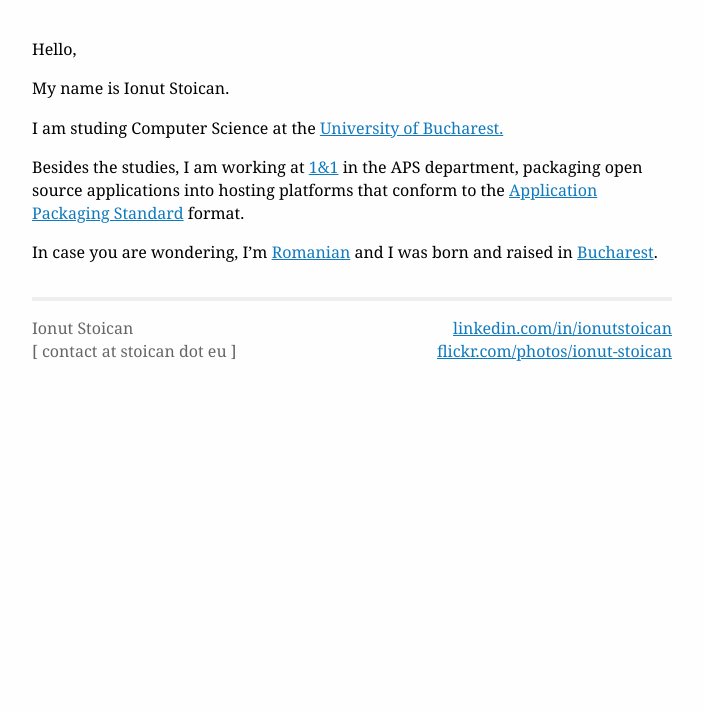
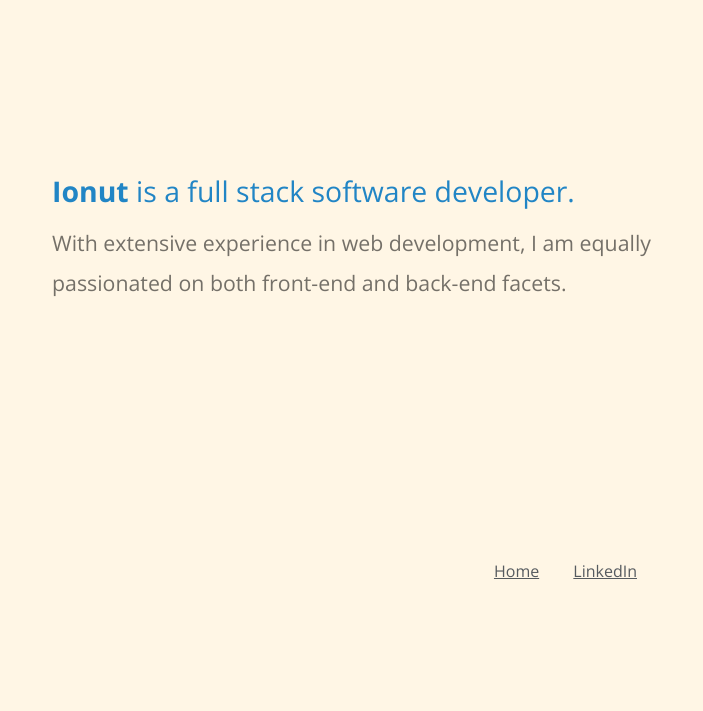
Before and after one commit to istoican/istoican.github.com, a plain HTML site: page index.html in a window 1280 px wide. Shown: the part 89-800 px from the top of the page, without its empty margins (288-991 px from the left). Drawn offline with nearby package versions, Linux system fonts and the light colour scheme.

Commit message:
Small redesign

```diff
--- a/index.html
+++ b/index.html
@@ -1,13 +1,11 @@
 <!DOCTYPE html>
 <html dir="ltr" lang="en-US">
     <head>
-        <meta charset="UTF-8" />
         <title>Ionut Stoican</title>
-        <link rel="profile" href="http://gmpg.org/xfn/11" />
-        <link rel="stylesheet" type="text/css" media="all" href="style.css" />
-        <link rel='index' title='Ionut Stoican' href='http://stoican.eu' />
+		<meta charset="utf-8" />
+		<meta http-equiv="X-UA-Compatible" content="IE=edge">
+		<meta name="viewport" content="width=device-width, initial-scale=1">
         <meta name="keywords" content="Ionut Stoican" />
-        <link rel="canonical" href="http://stoican.eu/" />
 
         <script type="text/javascript">
 			  var _gaq = _gaq || [];
@@ -20,37 +18,102 @@
 				var s = document.getElementsByTagName('script')[0]; s.parentNode.insertBefore(ga, s);
 			  })();
         </script>
-        <link rel="openid.server"   href="http://www.myopenid.com/server" />
-        <link rel="openid.delegate" href="http://ionut.stoican.myopenid.com/" />
-        <meta http-equiv="X-XRDS-Location" content="http://www.myopenid.com/xrds?username=ionut.stoican.myopenid.com" />
+
+		<link href='http://fonts.googleapis.com/css?family=Open+Sans:300,400,600,700' rel='stylesheet' type='text/css'>
+
+        <style>
+			body {
+				font-family: 'Open Sans', sans-serif;
+    			line-height: 1.5rem;
+			    font-size: 1rem;
+			    color: #000000;
+				background-color: #FFF6E5;
+			    margin: 0;
+			}
+			a {
+				color: #2185C5;
+				opacity: 1;
+			}
+			.container {
+				width: 90%;
+				max-width: 600px;
+				margin: 4em auto;
+			}
+			.container::after {
+				clear: both;
+				content: "";
+				display: block;
+			}
+			.hero {
+				margin: 0;
+				color: #2185C5;
+				line-height: 3rem;
+				font-weight: normal;
+				font-size: 1.777rem;
+			}
+			.bio {
+				font-size: 1.333rem;
+				font-weight: normal;
+				line-height: 2.5rem;
+				opacity: .54;
+				margin-top: 0.5rem;
+			}
+			.featured {
+				font-size: 1rem;
+				font-weight: normal;
+				line-height: 1.25rem;
+				opacity: .87;
+			}
+			.footer {
+				margin-top: 4rem;
+				text-align: right;
+			}
+			.footer__link {
+				color: #3E454C;
+				display: inline-block;
+				padding: 0 15px 0 15px;
+				font-size: 1rem;
+				opacity: .87;
+			}
+			@media (min-height: 800px) {
+				.container, .footer {
+					margin-top: 16rem;
+				}
+			}
+		</style>
     </head>
+
     <body>
-        <div id="wrapper">
-            <h1>Ionut Stoican</h1>
-            <p>Hello,</p>
-            <p></p>
-            <p>My name is Ionut Stoican.</p>
-            <p>I am studing Computer Science at the <a href="http://www.pub.ro/">University of Bucharest.</a></p>
-            <p>Besides the studies, I am working at <a href="http://www.1and1.com">1&#038;1</a> in the APS department, packaging open source applications into hosting platforms that conform to the <a href="http://www.apsstandard.com/">Application Packaging Standard</a> format.</p>
-            <p>In case you are wondering, I’m <a href="http://en.wikipedia.org/wiki/Romania">Romanian</a> and I was born and raised in <a href="http://en.wikipedia.org/wiki/Bucharest">Bucharest</a>.</p>
-            <div id="footer">
-                <div class="left">
-                    <p>
-                        Ionut Stoican
-                        <br/>
-                        [ contact at stoican dot eu ]
-                    </p>
-                </div>
-                <div class="right">
-                    <p>
-                        <a href="http://ro.linkedin.com/in/ionutstoican" >linkedin.com/in/ionutstoican</a>
-                        <br/>
-                        <a href="http://flickr.com/photos/ionut-stoican">flickr.com/photos/ionut-stoican</a>
-                        <!--<a href="http://www.flickr.com/photos/ionut-stoican/">Flickr</a>-->
-                    </p>
-                </div>
+        <div class="container">
+			<!--
+				<div class="header">
+            	<h1 class="header__title">Ionut Stoican</h1>
+
+				<div class="navigation">
+					<a class="#projects">Projects</a>
+				</div>
+			</div>
+			-->
+            <h1 class="hero">
+				<b>Ionut</b> is a full stack software developer.
+			</h1>
+			<p class="bio">
+				 With extensive experience in web development, I am equally passionated on both front-end and back-end facets.
+			</p>
+
+			<!--
+            <p class="featured">
+				You can email me at <a href="mailto:ionut@stoican.eu">ionut@stoican.eu</a> .
+            </p>
+
+            <p class="featured">
+				In case you are wondering, I’m <a href="http://en.wikipedia.org/wiki/Romania">Romanian</a> and I was born and raised in <a href="http://en.wikipedia.org/wiki/Bucharest">Bucharest</a>.
+			</p>
+			-->
+            <div class="footer">
+				<a href="/" class="footer__link">Home</a>
+				<a href="http://ro.linkedin.com/in/ionutstoican" class="footer__link">LinkedIn</a>
             </div>
         </div>
-        <script src="http://ajax.googleapis.com/ajax/libs/jquery/1.4.2/jquery.min.js" type="text/javascript"></script>
     </body>
 </html>
--- a/style.css
+++ /dev/null
@@ -1,38 +0,0 @@
-body {
-    background: #fefefe;
-    margin: 0;
-    font-family: Georgia,'Times New Roman',serif;
-    line-height: 1.45em;
-    margin-bottom: 1.45em;
-}
-h1 {
-    color: #097DC9;
-}
-a {
-    color: #107ABF;
-}
-
-#wrapper {
-    margin: 40px auto 0 auto;
-    width: 40em;
-}
-#footer {
-    margin-top: 2em;
-    border-top: 4px solid #EEEEEE;
-    color: #666;
-    vertical-align: top;
-}
-#footer .left {
-    float: left;
-    width:50%;
-}
-#footer .right {
-    float: right;
-    width: 50%;
-    text-align: right;
-
-}
-
-h1 {
-    margin-bottom: 2em;
-}
```
